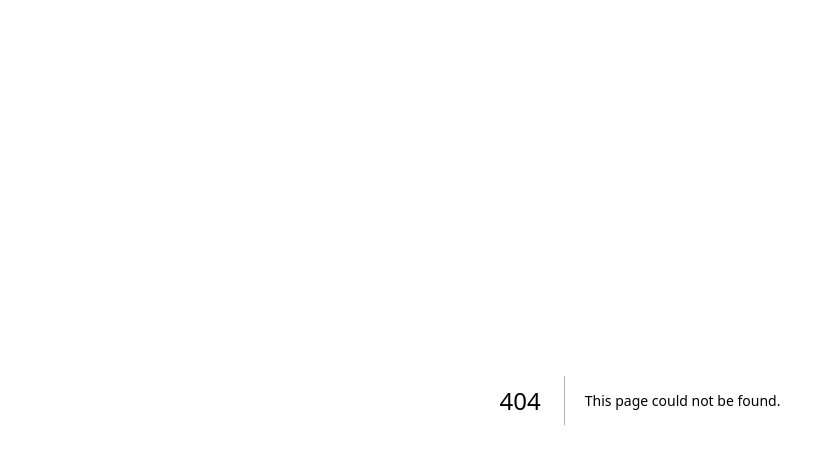
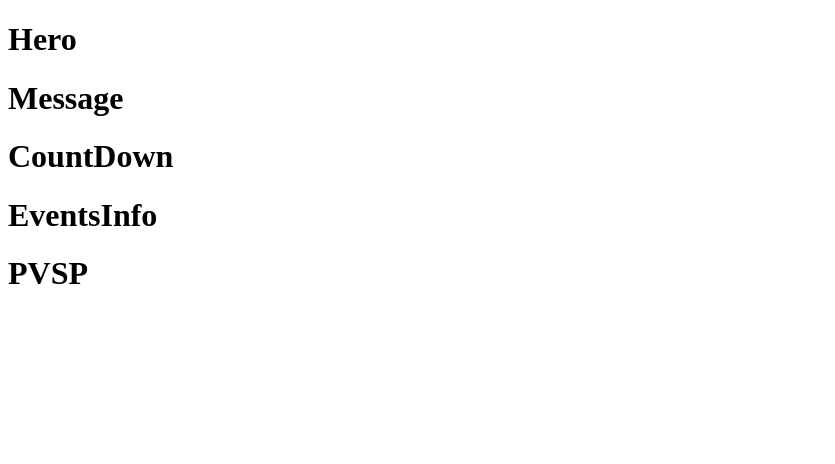
Before and after one commit to Hiroki-kt/kata-wedding, a Next.js app: page /top in a window 1280 px wide. Before the commit this address had no page. Shown: the top 464 px of the page, without its empty margins (0-835 px from the left). Built offline with nearby package versions, Linux system fonts and the light colour scheme.

Commit message:
make components

```diff
--- a/app/page.tsx
+++ b/app/page.tsx
@@ -1,9 +1,11 @@
 import Image from 'next/image'
+import Top from 'pages/top'
 
 export default function Home() {
   return (
     <main className="flex min-h-screen flex-col items-center justify-between p-24">
-      <div className="z-10 w-full max-w-5xl items-center justify-between font-mono text-sm lg:flex">
+      <Top></Top>
+      {/* <div className="z-10 w-full max-w-5xl items-center justify-between font-mono text-sm lg:flex">
         <p className="fixed left-0 top-0 flex w-full justify-center border-b border-gray-300 bg-gradient-to-b from-zinc-200 pb-6 pt-8 backdrop-blur-2xl dark:border-neutral-800 dark:bg-zinc-800/30 dark:from-inherit lg:static lg:w-auto  lg:rounded-xl lg:border lg:bg-gray-200 lg:p-4 lg:dark:bg-zinc-800/30">
           Get started by editing&nbsp;
           <code className="font-mono font-bold">app/page.tsx</code>
@@ -107,7 +109,7 @@ export default function Home() {
             Instantly deploy your Next.js site to a shareable URL with Vercel.
           </p>
         </a>
-      </div>
+      </div> */}
     </main>
   )
 }
--- /dev/null
+++ b/components/CountDown.tsx
@@ -0,0 +1,9 @@
+const CountDown = () => {
+  return (
+    <div className="w-full h-full bg-gray-150">
+      <h1>CountDown</h1>
+    </div>
+  )
+}
+
+export default CountDown
--- /dev/null
+++ b/components/EventsInfo.tsx
@@ -0,0 +1,9 @@
+const EventsInfo = () => {
+  return (
+    <div className="w-full h-full bg-gray-200">
+      <h1>EventsInfo</h1>
+    </div>
+  )
+}
+
+export default EventsInfo
--- /dev/null
+++ b/components/Hero.tsx
@@ -0,0 +1,9 @@
+const Hero = () => {
+  return (
+    <div className="w-full h-full bg-gray-50">
+      <h1>Hero</h1>
+    </div>
+  )
+}
+
+export default Hero
--- /dev/null
+++ b/components/Message.tsx
@@ -0,0 +1,9 @@
+const Message = () => {
+  return (
+    <div className="w-full h-full bg-gray-100">
+      <h1>Message</h1>
+    </div>
+  )
+}
+
+export default Message
--- /dev/null
+++ b/components/RSVP.tsx
@@ -0,0 +1,9 @@
+const PVSP = () => {
+  return (
+    <div className="w-full h-full bg-gray-250">
+      <h1>PVSP</h1>
+    </div>
+  )
+}
+
+export default PVSP
--- /dev/null
+++ b/pages/top.tsx
@@ -0,0 +1,19 @@
+import Hero from '@/Hero'
+import Message from '@/Message'
+import CountDown from '@/CountDown'
+import EventsInfo from '@/EventsInfo'
+import RVSP from '@/RSVP'
+
+const Top = () => {
+  return (
+    <div>
+      <Hero></Hero>
+      <Message></Message>
+      <CountDown></CountDown>
+      <EventsInfo></EventsInfo>
+      <RVSP></RVSP>
+    </div>
+  )
+}
+
+export default Top
```
Also changed, not shown: components/Menu.tsx (added).
